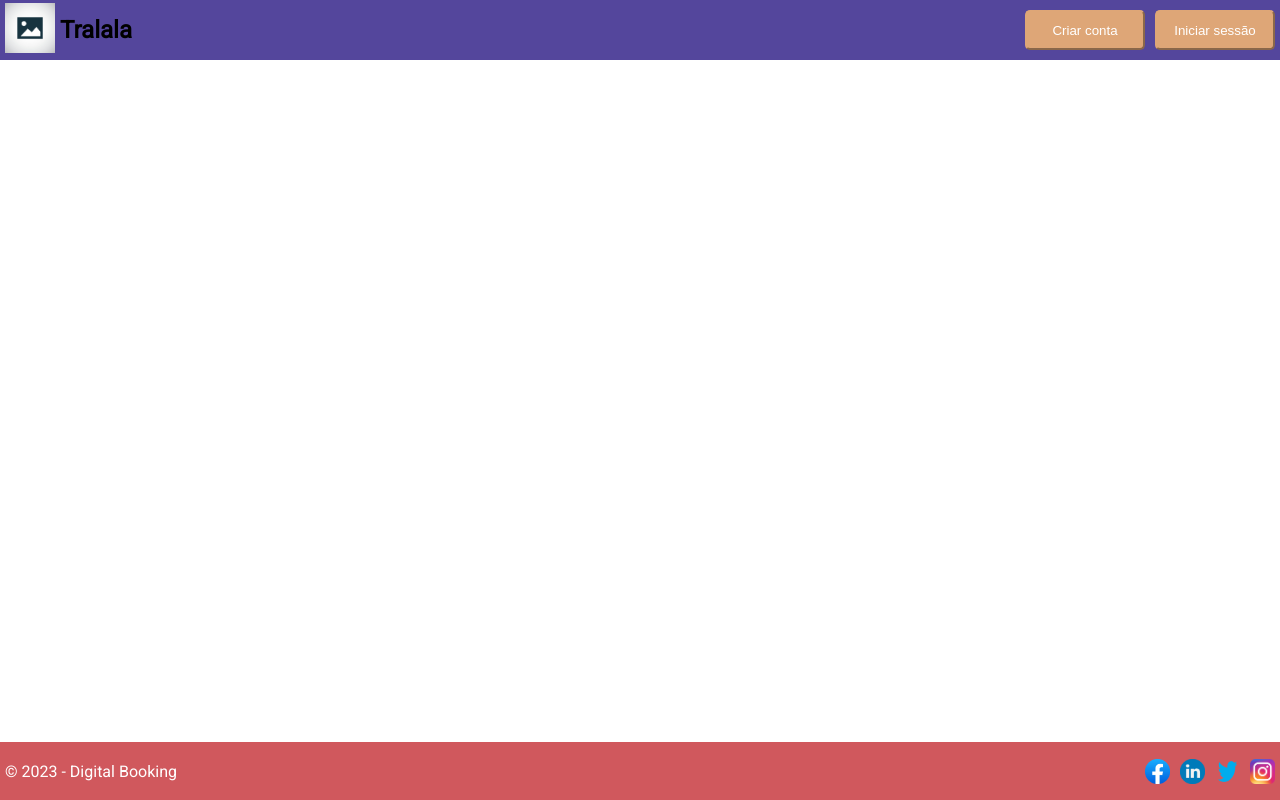
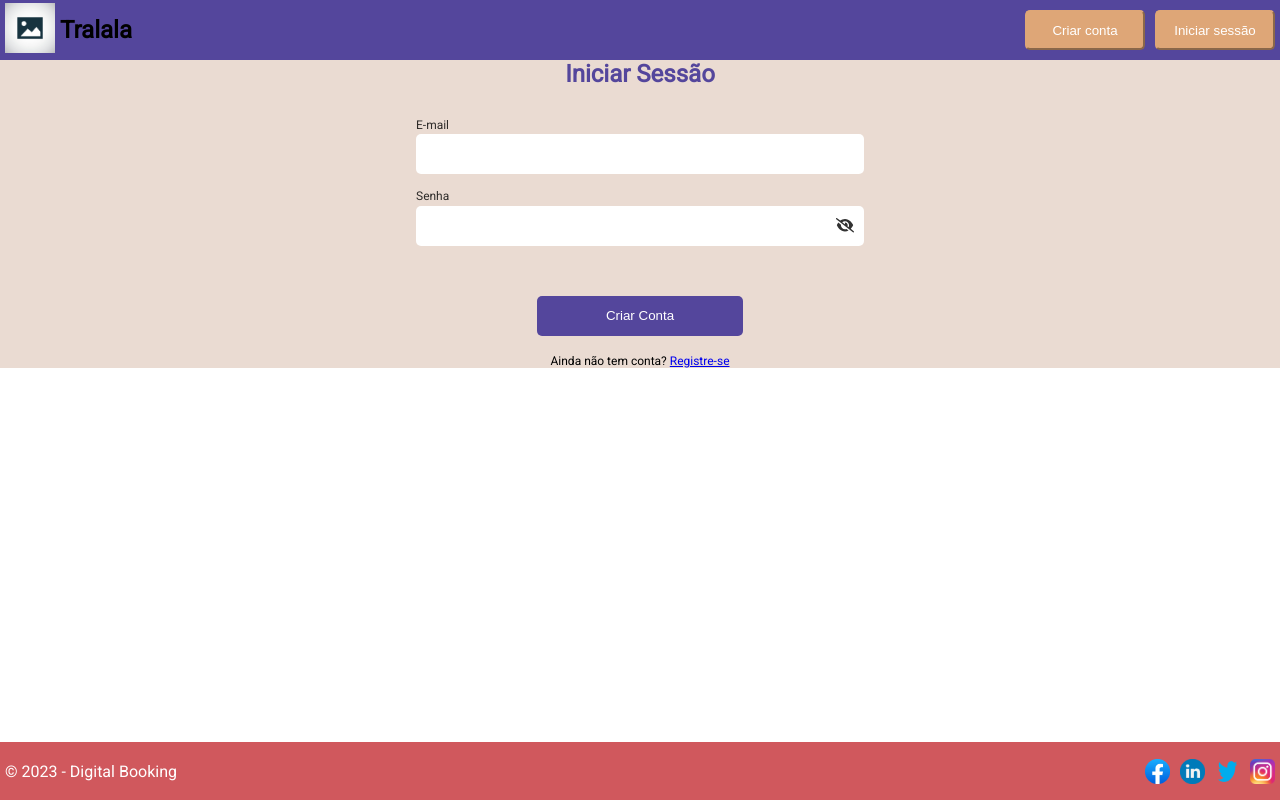
Before and after one commit to arrudaY/odecasa, a React (Vite) app in the folder FrontEnd/projeto/projetoIntegrador/: page /login in a window 1280 px wide. Built offline with nearby package versions, Linux system fonts and the light colour scheme.

Commit message:
feat: tela de login e ajustes de link

```diff
--- a/FrontEnd/projeto/projetoIntegrador/src/App.jsx
+++ b/FrontEnd/projeto/projetoIntegrador/src/App.jsx
@@ -3,6 +3,7 @@ import Navbar from "./Components/Navbar/Navbar"
 import { BrowserRouter, Routes, Route } from "react-router-dom";
 import Home from "./Routes/Home";
 import Cadastro from "./Routes/Cadastro";
+import Login from "./Routes/Login";
 
 function App() {
 
@@ -14,6 +15,7 @@ function App() {
           <Routes>
             <Route path="/" element={<Home />} />
             <Route path="/cadastro" element={<Cadastro />} />
+            <Route path="/login" element={<Login />} />
           </Routes>
         </main>
         <Footer />
--- a/FrontEnd/projeto/projetoIntegrador/src/Components/Account/Account.jsx
+++ b/FrontEnd/projeto/projetoIntegrador/src/Components/Account/Account.jsx
@@ -1,5 +1,7 @@
 import styles from './Account.module.css';
 import { useState } from 'react';
+import { Link } from 'react-router-dom';
+
 
 const Account = () => {
     const [nome, setNome] = useState('');
@@ -140,7 +142,7 @@ const Account = () => {
                 </div>
                 <div className={styles.accountConfirm}>
                     <button className={styles.accountBtn} type="submit">Criar Conta</button>
-                    <p>Já tem uma conta? <a href="">Iniciar sessão</a> </p>
+                    <p>Já tem uma conta? <Link to={"/login"}>Iniciar sessão </Link> </p>
                 </div>
             </form>
         </div>
--- /dev/null
+++ b/FrontEnd/projeto/projetoIntegrador/src/Components/Login/Login.jsx
@@ -0,0 +1,101 @@
+import { useState } from 'react';
+import styles from './Login.module.css';
+import { Link } from 'react-router-dom';
+
+const Login = () => {
+    const [email, setEmail] = useState('');
+    const [senha, setSenha] = useState('');
+    const [errors, setErrors] = useState({});
+    const [mostrarSenha, setMostrarSenha] = useState(false);
+    const [iconeMostrarSenha, setIconeMostrarSenha] = useState(
+        "primeiro-icone"
+    );
+
+    const toggleMostrarSenha = () => {
+        setMostrarSenha(!mostrarSenha);
+        setIconeMostrarSenha(
+          iconeMostrarSenha === "primeiro-icone"
+            ? "segundo-icone"
+            : "primeiro-icone"
+        );
+    };
+
+    const validateForm = () => {
+        let errors = {};
+
+        if (!email) {
+            errors.email = 'O campo Email é obrigatório.';
+        } else if (!/\S+@\S+\.\S+/.test(email)) {
+            errors.email = 'Digite um email válido.';
+        }
+
+        if (!senha) {
+            errors.senha = 'O campo Senha é obrigatório.';
+        } else if (senha.length < 6) {
+            errors.senha = 'A senha deve ter pelo menos 6 caracteres.';
+        }
+
+        return errors;
+    }
+
+    const handleSubmit = (event) => {
+        event.preventDefault();
+
+        const errors = validateForm();
+
+        if (Object.keys(errors).length === 0) {
+            console.log('Formulário válido. Envie-o para o servidor.');
+            setErrors({});
+        } else {
+            setErrors(errors);
+        }
+    };
+
+    return(
+        <div className={styles.loginContainer}>
+            <form className={styles.loginForm} onSubmit={handleSubmit}>
+                <h1 className={styles.loginTitle}>Iniciar Sessão</h1>
+                <div className={styles.loginFloat}>
+                    <label className={styles.loginLabel}>E-mail</label>
+                    <input
+                        className={styles.loginTxt}
+                        type="email"
+                        value={email}
+                        onChange={(event) => setEmail(event.target.value)}
+                    />
+                    {errors.email && <span className={styles.loginError}>{errors.email}</span>}
+                </div>
+                <div className={styles.loginFloat}>
+                    <label className={styles.loginLabel}>Senha</label>
+                    <div className={styles.loginPassword}>
+                        <input
+                            className={styles.loginTxt}
+                            type={mostrarSenha ? "text" : "password"}
+                            value={senha}
+                            onChange={(event) => setSenha(event.target.value)}
+                        />
+                        <span onClick={toggleMostrarSenha}>
+                            {iconeMostrarSenha === "primeiro-icone"
+                            ?
+                                <svg xmlns="http://www.w3.org/2000/svg" viewBox="0 0 640 512">
+                                    <path d="M38.8 5.1C28.4-3.1 13.3-1.2 5.1 9.2S-1.2 34.7 9.2 42.9l592 464c10.4 8.2 25.5 6.3 33.7-4.1s6.3-25.5-4.1-33.7L525.6 386.7c39.6-40.6 66.4-86.1 79.9-118.4c3.3-7.9 3.3-16.7 0-24.6c-14.9-35.7-46.2-87.7-93-131.1C465.5 68.8 400.8 32 320 32c-68.2 0-125 26.3-169.3 60.8L38.8 5.1zM223.1 149.5C248.6 126.2 282.7 112 320 112c79.5 0 144 64.5 144 144c0 24.9-6.3 48.3-17.4 68.7L408 294.5c8.4-19.3 10.6-41.4 4.8-63.3c-11.1-41.5-47.8-69.4-88.6-71.1c-5.8-.2-9.2 6.1-7.4 11.7c2.1 6.4 3.3 13.2 3.3 20.3c0 10.2-2.4 19.8-6.6 28.3l-90.3-70.8zM373 389.9c-16.4 6.5-34.3 10.1-53 10.1c-79.5 0-144-64.5-144-144c0-6.9 .5-13.6 1.4-20.2L83.1 161.5C60.3 191.2 44 220.8 34.5 243.7c-3.3 7.9-3.3 16.7 0 24.6c14.9 35.7 46.2 87.7 93 131.1C174.5 443.2 239.2 480 320 480c47.8 0 89.9-12.9 126.2-32.5L373 389.9z"/>
+                                </svg>
+                            :
+                            <svg xmlns="http://www.w3.org/2000/svg" viewBox="0 0 576 512">
+                                <path d="M288 32c-80.8 0-145.5 36.8-192.6 80.6C48.6 156 17.3 208 2.5 243.7c-3.3 7.9-3.3 16.7 0 24.6C17.3 304 48.6 356 95.4 399.4C142.5 443.2 207.2 480 288 480s145.5-36.8 192.6-80.6c46.8-43.5 78.1-95.4 93-131.1c3.3-7.9 3.3-16.7 0-24.6c-14.9-35.7-46.2-87.7-93-131.1C433.5 68.8 368.8 32 288 32zM144 256a144 144 0 1 1 288 0 144 144 0 1 1 -288 0zm144-64c0 35.3-28.7 64-64 64c-7.1 0-13.9-1.2-20.3-3.3c-5.5-1.8-11.9 1.6-11.7 7.4c.3 6.9 1.3 13.8 3.2 20.7c13.7 51.2 66.4 81.6 117.6 67.9s81.6-66.4 67.9-117.6c-11.1-41.5-47.8-69.4-88.6-71.1c-5.8-.2-9.2 6.1-7.4 11.7c2.1 6.4 3.3 13.2 3.3 20.3z"/>
+                            </svg>
+                            }
+                        </span>
+                    </div>
+                    {errors.senha && <span className={styles.loginError}>{errors.senha}</span>}
+                </div>
+                <div className={styles.loginConfirm}>
+                    <button className={styles.loginBtn} type="submit">Criar Conta</button>
+                    <p>Ainda não tem conta? <Link to={"/cadastro"}>Registre-se</Link> </p>
+                </div>
+            </form>
+        </div>
+    )
+}
+
+export default Login;
--- /dev/null
+++ b/FrontEnd/projeto/projetoIntegrador/src/Components/Login/Login.module.css
@@ -0,0 +1,96 @@
+.loginContainer{
+    z-index:5;
+    background-color: var(--color-3);
+    height: fit-content;
+    display: flex;
+    flex-direction: column;
+    font-family: "Roboto";
+    align-items: center;
+}
+
+.loginTitle {
+    font-size: 24px;
+    color: var(--color-1);
+    text-align: center;
+    margin-bottom: 30px;
+}
+
+.loginTxt {
+    width: 448px;
+    height: 40px;
+    border-radius: 5px;
+    background-color: var(--color-6);
+    border: 0 none;
+    outline: 0;
+    transition: all 0.6s;
+}
+
+.loginTxt:focus {
+    box-shadow: 0px 1.5px 5px var(--color-1);
+    border: 0 none;
+    outline: 1px;
+}
+
+.loginTxt[type=text], .loginTxt[type=password], .loginTxt[type=email] {
+    padding: 10px;
+    box-sizing: border-box;
+}
+
+.loginPassword {
+    position: relative;
+}
+
+.loginPassword span {
+    position: absolute;
+    top: 12px;
+    right: 10px;
+    cursor: pointer;
+}
+
+.loginPassword span svg {
+    width: 18px;
+    opacity: 0.8;
+}
+
+.loginLabel {
+    font-size: 12px;
+    margin-bottom: 0.2em;
+    line-height: 14px;
+    opacity: 0.8;
+}
+
+.loginBtn {
+    width: 206px;
+    height: 40px;
+    background-color: var(--color-1);
+    color: var(--color-6);
+    border-radius: 5px;
+    transition: all 0.5s;
+    border: none;
+}
+
+.loginBtn:hover {
+    opacity: 0.8;
+}
+
+.loginFloat {
+    display: flex;
+    flex-direction: column;
+    margin-bottom: 15px;
+}
+
+.loginConfirm {
+    margin-top: 50px;
+    text-align: center;
+}
+
+.loginConfirm p {
+    font-size: 12px;
+    margin-top: 18px;
+}
+
+.loginError {
+    display: block;
+    color: red;
+    font-size: 10px;
+}
--- a/FrontEnd/projeto/projetoIntegrador/src/Components/Navbar/Navbar.jsx
+++ b/FrontEnd/projeto/projetoIntegrador/src/Components/Navbar/Navbar.jsx
@@ -8,6 +8,10 @@ const Navbar = () => {
 
   function cadastrar() {
     navigate("/cadastro");
+  }
+
+  function logar() {
+    navigate("/login");
   }
 
   return (
@@ -23,7 +27,7 @@ const Navbar = () => {
             </div>
           <div className={styles.navBarBotoes}>
             <button onClick={cadastrar} className={styles.navBarBtn}>Criar conta</button>
-            <button className={styles.navBarBtn}>Iniciar sessão</button>
+            <button onClick={logar} className={styles.navBarBtn}>Iniciar sessão</button>
           </div>
         </div>
       </nav>
--- a/FrontEnd/projeto/projetoIntegrador/src/Routes/Login.jsx
+++ b/FrontEnd/projeto/projetoIntegrador/src/Routes/Login.jsx
@@ -1,9 +1,9 @@
-import Account from "../Components/Account/Account";
+import Session from "../Components/Login/Login";
 
 const Login = () => {
   return (
     <>
-        <Account />
+      <Session />
     </>
   );
 };
```
